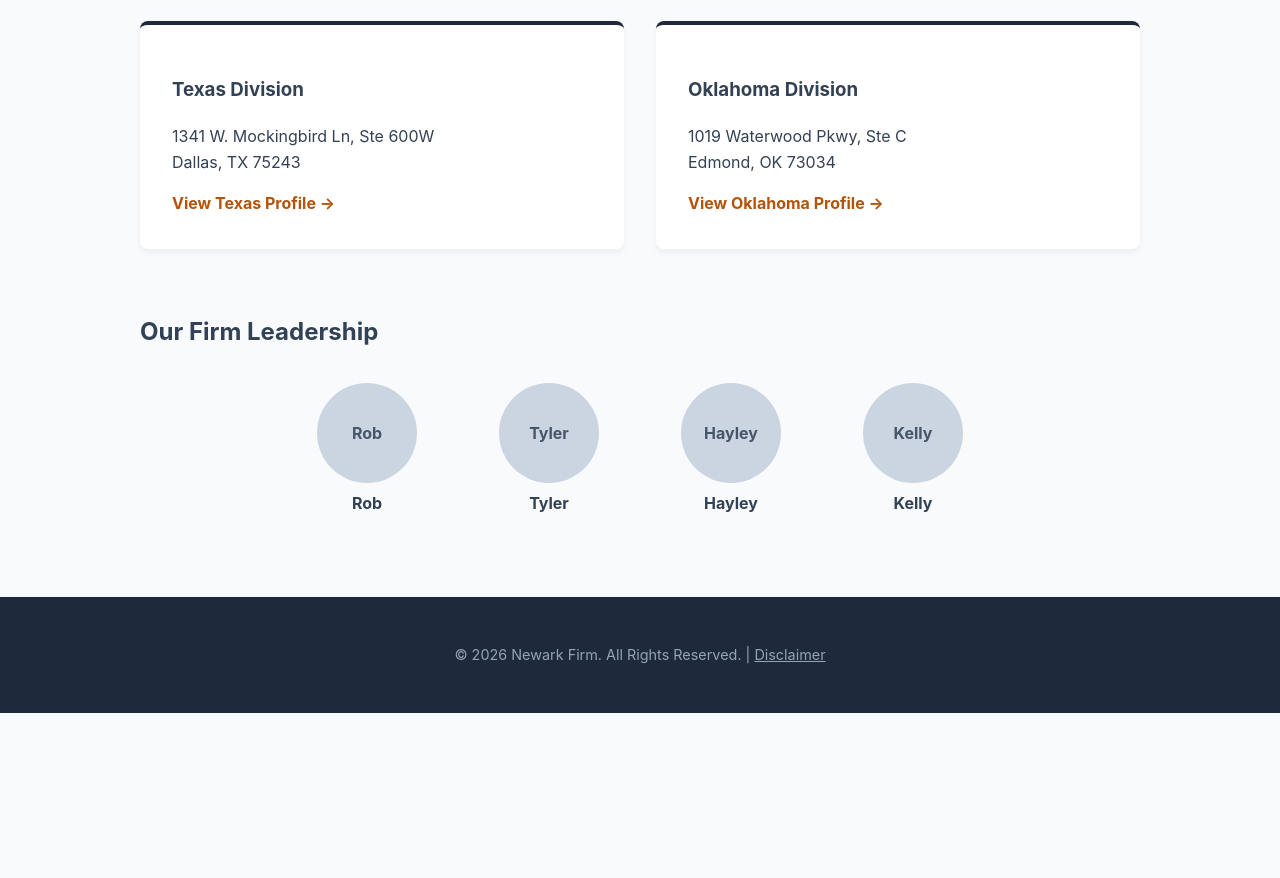
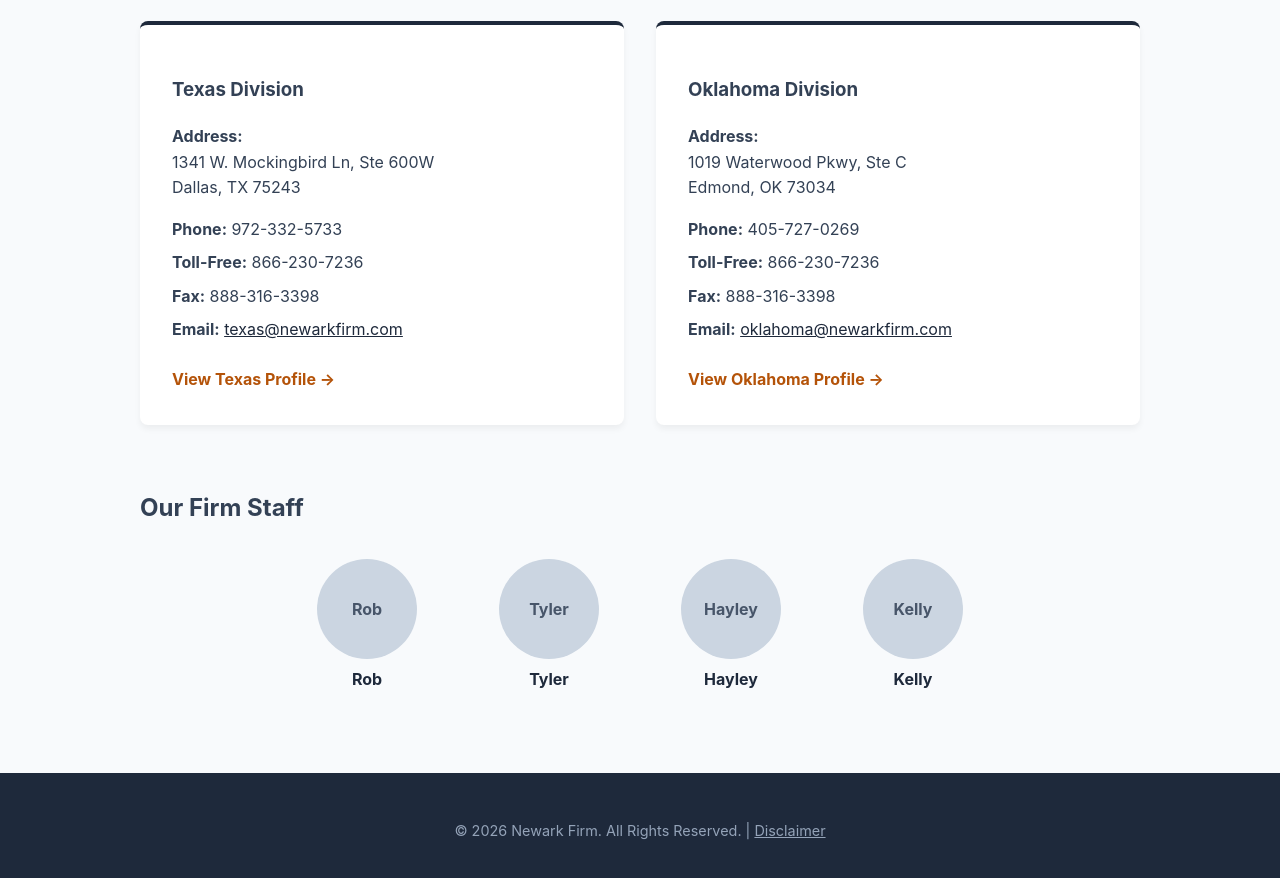
Before and after one commit to robnewark-cpu/newarkfirm-site, a plain HTML site: page index.html in a window 1280 px wide. Shown: the part 666-1544 px from the top of the page. Before the commit the page ends 1379 px from the top, so only its background shows below. Drawn offline with Linux system fonts and the light colour scheme.

Commit message:
content: update localized office directory and staff index links

```diff
--- a/index.html
+++ b/index.html
@@ -25,9 +25,14 @@
         main { max-width: 1000px; margin: 3rem auto; padding: 0 1.5rem; }
         .grid { display: grid; grid-template-columns: repeat(auto-fit, minmax(280px, 1fr)); gap: 2rem; margin-top: 1.5rem; }
         .card { background: white; padding: 2rem; border-radius: 8px; box-shadow: 0 4px 6px rgba(0,0,0,0.05); border-top: 4px solid var(--primary); }
+        .card p { margin: 0.5rem 0; }
+        .card a.branch-link { display: inline-block; margin-top: 1rem; color: var(--accent); font-weight: bold; text-decoration: none; }
         .team-grid { display: flex; justify-content: center; gap: 2rem; flex-wrap: wrap; margin-top: 2rem; }
-        .avatar { width: 100px; height: 100px; border-radius: 50%; object-fit: cover; border: 3px solid var(--primary); }
         .member { text-align: center; width: 150px; }
+        .member a { color: var(--primary); text-decoration: none; font-weight: bold; transition: color 0.2s; }
+        .member a:hover { color: var(--accent); }
+        .member-circle { background: #cbd5e1; width: 100px; height: 100px; border-radius: 50%; margin: 0 auto 0.5rem; line-height: 100px; font-weight: bold; color: #475569; transition: transform 0.2s; }
+        .member:hover .member-circle { transform: scale(1.05); }
         footer { background-color: var(--primary); color: #94a3b8; text-align: center; padding: 2rem; margin-top: 5rem; font-size: 0.9rem; }
     </style>
 
@@ -40,6 +45,7 @@
       "@id": "https://newarkfirm.com/#legal-firm",
       "url": "https://newarkfirm.com",
       "telephone": "+1-866-230-7236",
+      "faxNumber": "+1-888-316-3398",
       "priceRange": "$$$",
       "address": [
         {
@@ -96,33 +102,50 @@
         <div class="grid">
             <div class="card">
                 <h3>Texas Division</h3>
-                <p>1341 W. Mockingbird Ln, Ste 600W<br>Dallas, TX 75243</p>
-                <a href="/texas" style="color: var(--accent); font-weight: bold; text-decoration: none;">View Texas Profile →</a>
+                <p><strong>Address:</strong><br>1341 W. Mockingbird Ln, Ste 600W<br>Dallas, TX 75243</p>
+                <p style="margin-top: 1rem;"><strong>Phone:</strong> 972-332-5733</p>
+                <p><strong>Toll-Free:</strong> 866-230-7236</p>
+                <p><strong>Fax:</strong> 888-316-3398</p>
+                <p><strong>Email:</strong> <a href="mailto:texas@newarkfirm.com" style="color: var(--primary);">texas@newarkfirm.com</a></p>
+                <a href="/texas" class="branch-link">View Texas Profile →</a>
             </div>
+
             <div class="card">
                 <h3>Oklahoma Division</h3>
-                <p>1019 Waterwood Pkwy, Ste C<br>Edmond, OK 73034</p>
-                <a href="/oklahoma" style="color: var(--accent); font-weight: bold; text-decoration: none;">View Oklahoma Profile →</a>
+                <p><strong>Address:</strong><br>1019 Waterwood Pkwy, Ste C<br>Edmond, OK 73034</p>
+                <p style="margin-top: 1rem;"><strong>Phone:</strong> 405-727-0269</p>
+                <p><strong>Toll-Free:</strong> 866-230-7236</p>
+                <p><strong>Fax:</strong> 888-316-3398</p>
+                <p><strong>Email:</strong> <a href="mailto:oklahoma@newarkfirm.com" style="color: var(--primary);">oklahoma@newarkfirm.com</a></p>
+                <a href="/oklahoma" class="branch-link">View Oklahoma Profile →</a>
             </div>
         </div>
 
-        <h2 style="margin-top: 4rem;">Our Firm Leadership</h2>
+        <h2 style="margin-top: 4rem;">Our Firm Staff</h2>
         <div class="team-grid">
             <div class="member">
-                <div style="background: #cbd5e1; width:100px; height:100px; border-radius:50%; margin:0 auto 0.5rem; line-height:100px; font-weight:bold; color:#475569;">Rob</div>
-                <strong>Rob</strong>
+                <a href="/people.html#rob">
+                    <div class="member-circle">Rob</div>
+                    <span>Rob</span>
+                </a>
             </div>
             <div class="member">
-                <div style="background: #cbd5e1; width:100px; height:100px; border-radius:50%; margin:0 auto 0.5rem; line-height:100px; font-weight:bold; color:#475569;">Tyler</div>
-                <strong>Tyler</strong>
+                <a href="/people.html#tyler">
+                    <div class="member-circle">Tyler</div>
+                    <span>Tyler</span>
+                </a>
             </div>
             <div class="member">
-                <div style="background: #cbd5e1; width:100px; height:100px; border-radius:50%; margin:0 auto 0.5rem; line-height:100px; font-weight:bold; color:#475569;">Hayley</div>
-                <strong>Hayley</strong>
+                <a href="/people.html#hayley">
+                    <div class="member-circle">Hayley</div>
+                    <span>Hayley</span>
+                </a>
             </div>
             <div class="member">
-                <div style="background: #cbd5e1; width:100px; height:100px; border-radius:50%; margin:0 auto 0.5rem; line-height:100px; font-weight:bold; color:#475569;">Kelly</div>
-                <strong>Kelly</strong>
+                <a href="/people.html#kelly">
+                    <div class="member-circle">Kelly</div>
+                    <span>Kelly</span>
+                </a>
             </div>
         </div>
     </main>
```
